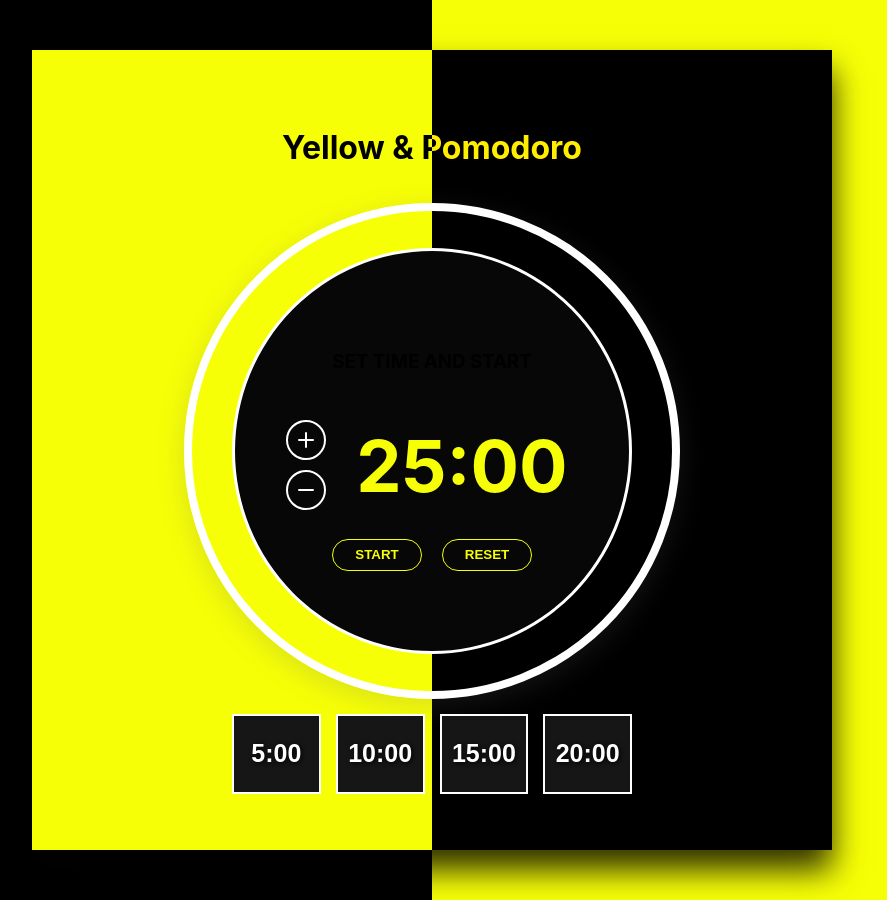
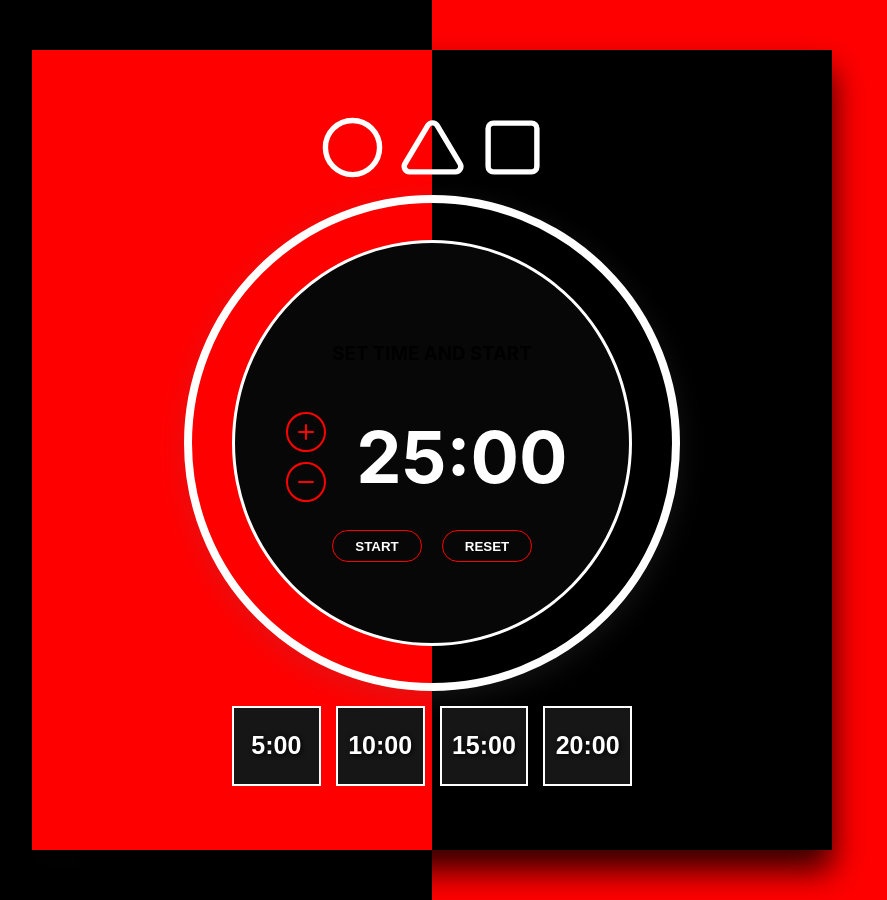
Before and after one commit to aurore-ry/podomoro-app, a React (Create React App) app: page / in a window 1280 px wide. Shown: the whole page, without its empty margins (208-1095 px from the left). Built offline with nearby package versions, Linux system fonts and the light colour scheme.

Commit message:
functionnal version

```diff
--- a/src/components/BreakTimeButton/styles.css
+++ b/src/components/BreakTimeButton/styles.css
@@ -11,10 +11,11 @@
 }
 
 .break-time-buttons:hover {
-  color: yellow;
+  color: rgb(255, 21, 21);
 }
 
 .break-time-buttons:focus {
-  background-color: rgb(22, 22, 22);
-  color: yellow;
+  background-color: rgba(255, 255, 255, 0.637);
+  color: rgb(255, 0, 0);
+  text-shadow: none;
 }
--- a/src/components/CardContainer/index.jsx
+++ b/src/components/CardContainer/index.jsx
@@ -5,6 +5,8 @@ import "./styles.css";
 //components
 import { BreakTimeButton } from "../BreakTimeButton";
 import { Timer } from "../Timer";
+
+import { Circle, Square, Triangle } from "react-feather";
 
 const BREAK_TIME_SECONDS_DEFAULT = 5 * 60;
 const BREAK_TIMES_SECONDS = [5 * 60, 10 * 60, 15 * 60, 20 * 60];
@@ -22,7 +24,11 @@ export const CardContainer = () => {
   return (
     <>
       <div id="cards-container">
-        <h1 id="app-name">Yellow & Pomodoro</h1>
+        <div id="app-squid">
+          <Circle className="squid" />
+          <Triangle className="squid" />
+          <Square className="squid" />
+        </div>
         <div className="circle">
           <div id="pomodoro-card">
             <Timer breakTimeSeconds={breakTimeSeconds} />
--- a/src/components/CardContainer/styles.css
+++ b/src/components/CardContainer/styles.css
@@ -11,31 +11,23 @@
     270deg,
     rgba(0, 0, 0, 1) 0%,
     rgba(0, 0, 0, 1) 50%,
-    rgba(247, 255, 6, 1) 50%
+    rgb(255, 0, 0) 50%
   );
   box-shadow: rgba(2, 2, 2, 0.81) 0px 20px 30px;
 }
 
-#app-name {
-  background: #000000;
-  background: -webkit-linear-gradient(
-    to right,
-    #000000 50%,
-    #fff700 50%,
-    #ffee00 50%
-  );
-  background: -moz-linear-gradient(
-    to right,
-    #000000 50%,
-    #fff700 50%,
-    #ffee00 50%
-  );
-  background: linear-gradient(to right, #000000 50%, #fff700 50%, #ffee00 50%);
-  background-clip: text;
-  -webkit-background-clip: text;
-  -webkit-text-fill-color: transparent;
+#app-squid {
+  display: flex;
+  flex-flow: row nowrap;
+  gap: 15px;
 }
 
+.squid {
+  width: 65px;
+  height: 65px;
+
+  color: white;
+}
 .circle {
   width: 400px;
   height: 400px;
--- a/src/components/IconButton/styles.css
+++ b/src/components/IconButton/styles.css
@@ -8,7 +8,7 @@
   height: 40px;
 
   background-color: transparent;
-  border: 2px solid white;
+  border: 2px solid rgb(255, 0, 0);
   border-radius: 40px;
-  color: white;
+  color: rgb(255, 0, 0);
 }
--- a/src/components/Timer/styles.css
+++ b/src/components/Timer/styles.css
@@ -5,19 +5,19 @@ h3 {
 .button {
   width: 90px;
   height: 32px;
-  color: #f7ff06;
+  color: rgb(255, 255, 255);
   font-weight: bold;
   text-transform: uppercase;
   background-color: transparent;
-  border: 1px solid #f7ff06;
+  border: 1px solid rgb(255, 0, 0);
   border-radius: 25px;
 }
 
 .button:hover {
   cursor: pointer;
-  background-color: rgb(255, 238, 0);
+  background-color: rgba(255, 255, 255, 0.637);
   /* box-shadow: 10px 5px 5px rgba(139, 241, 255, 0.541); */
-  color: rgb(0, 0, 0);
+  color: rgb(255, 0, 0);
   font-weight: bold;
   font-weight: bolder;
   border: 1px solid white;
@@ -52,7 +52,7 @@ h3 {
 
 .time-formatted {
   margin: 10px;
-  color: #f7ff06;
+  color: rgb(255, 255, 255);
   font-size: 72px;
   font-weight: bold;
 }
--- a/src/hooks/usePomodoroTimer.js
+++ b/src/hooks/usePomodoroTimer.js
@@ -2,12 +2,14 @@ import { useCallback, useEffect, useMemo, useState } from "react";
 import { formatSecondsAsMinutesSeconds } from "../utils/formatSecondsAsMinutesSeconds";
 
 const ONE_SECOND_MS = 1 * 1000;
+// const soundAlert = "../sound/squid_game_doll_song.mp3";
 
 export const usePomodoroTimer = ({ seconds, breakTimeSeconds }) => {
   const [breakTime, setBreakTime] = useState(false);
   const [timerSeconds, setTimerSeconds] = useState(seconds);
   const [timerState, setTimerState] = useState("Set time and start");
   const [intervalId, setIntervalId] = useState(null);
+  // const [isTimesUpModalOpen, setIsTimesUpModalOpen] = useState(false);
 
   const onTimerUpdate = useCallback(() => {
     setTimerSeconds((prevSeconds) => prevSeconds - 1);
@@ -59,6 +61,7 @@ export const usePomodoroTimer = ({ seconds, breakTimeSeconds }) => {
       setTimerState("Break time");
       setTimerSeconds(breakTimeSeconds);
       setBreakTime(true);
+      // setIsTimesUpModalOpen(true);
     }
 
     if (timerSeconds <= 0 && breakTime) {
@@ -75,6 +78,7 @@ export const usePomodoroTimer = ({ seconds, breakTimeSeconds }) => {
     pause,
     setTimerSeconds,
     setTimerState,
+    // setIsTimesUpModalOpen,
     seconds,
   ]);
 
--- a/src/index.css
+++ b/src/index.css
@@ -10,7 +10,7 @@ body {
     90deg,
     rgba(0, 0, 0, 1) 0%,
     rgba(0, 0, 0, 1) 50%,
-    rgba(247, 255, 6, 1) 50%
+    rgb(255, 0, 0) 50%
   );
 }
 
```
Also changed, not shown: src/components/TimeUpModal/index.jsx (added, +14 -0 lines), src/components/TimeUpModal/styles.css (added), 1 other file (tests, documents, lock files or other folders).
